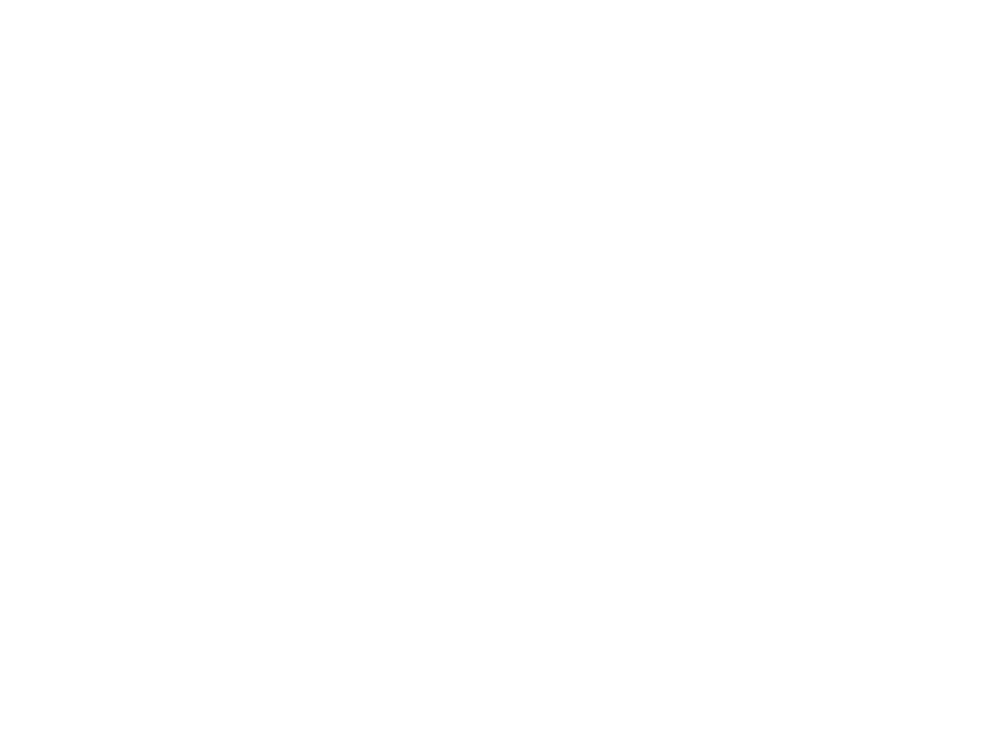
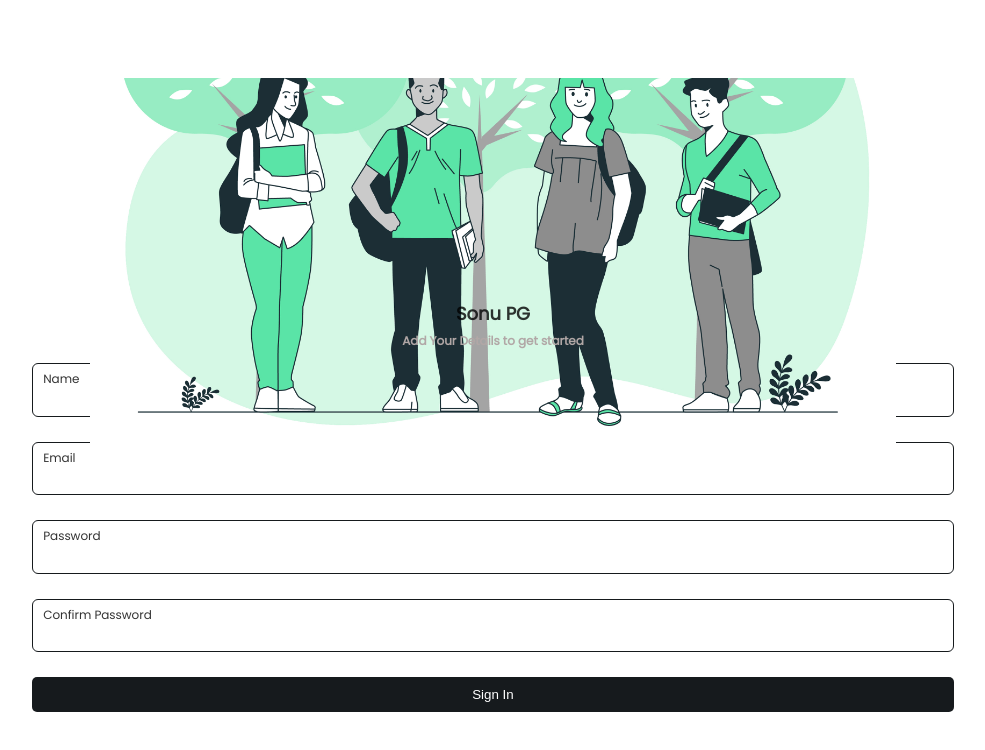
Before and after one commit to codeWithJooy/Rentfrontend, a React (Create React App) app: page /studentSignUp in a window 1280 px wide. Shown: the top 750 px of the page, without its empty margins (147-1132 px from the left). Built offline with nearby package versions, Linux system fonts and the light colour scheme.

Commit message:
Student Signup Page Done

```diff
--- a/src/App.js
+++ b/src/App.js
@@ -39,6 +39,7 @@ import Student from "./Pages/Student/Student";
 import Complaint from "./Pages/Student/Complaint";
 import ComplaintHeader from "./Components/Header/StudentHeader/ComplaintHeader";
 import ComplaintHolder from "./Pages/Student/ComplaintHolder";
+import StudentSignUp from "./Pages/Student/Signup/StudentSignUp";
 const App = () => {
   return (
     <BrowserRouter>
@@ -74,6 +75,7 @@ const App = () => {
 
         <Route path="/receipt" component={Receipt} />
 
+        <Route path="/studentSignUp" component={StudentSignUp} />
         <Route path="/student" component={Student} />
         <Route path="/complaint" component={Complaint} />
         <Route path="/complaintHolder" component={ComplaintHolder} />
--- /dev/null
+++ b/src/Pages/Student/Signup/StudentSignUp.js
@@ -0,0 +1,53 @@
+import React, { useState, useEffect } from "react";
+import "./StudentSignup.css";
+
+const StudentSignUp = () => {
+  return (
+    <div className="stuSignMain">
+      <div className="stuSignContainer">
+        <div className="stuSignPic">
+          <img src="Assets/Students/signup.jpg" />
+        </div>
+        <div className="stuSignTop">
+          <div className="stuSignTitle">
+            <p>Sonu PG </p>
+          </div>
+          <div className="stuSignDes">
+            <p>Add Your Details to get started</p>
+          </div>
+        </div>
+        <div className="stuSignDataSection">
+          <div className="stuSignDataUnit">
+            <div className="stuSignDataUnitInput">
+              <label>Name</label>
+              <input type="text" readOnly />
+            </div>
+          </div>
+          <div className="stuSignDataUnit">
+            <div className="stuSignDataUnitInput">
+              <label>Email</label>
+              <input type="text" />
+            </div>
+          </div>
+          <div className="stuSignDataUnit">
+            <div className="stuSignDataUnitInput">
+              <label>Password</label>
+              <input type="pasword" />
+            </div>
+          </div>
+          <div className="stuSignDataUnit">
+            <div className="stuSignDataUnitInput">
+              <label>Confirm Password</label>
+              <input type="password" />
+            </div>
+          </div>
+          <div className="stuSignDataUnit">
+            <button>Sign In</button>
+          </div>
+        </div>
+      </div>
+    </div>
+  );
+};
+
+export default StudentSignUp;
--- /dev/null
+++ b/src/Pages/Student/Signup/StudentSignup.css
@@ -0,0 +1,87 @@
+.stuSignMain {
+  width: 100%;
+  height: 100vh;
+  position: relative;
+  display: flex;
+  flex-wrap: wrap;
+  align-items: center;
+  justify-content: center;
+}
+.stuSignContainer {
+  width: 90%;
+  overflow-y: auto;
+}
+.stuSignPic {
+  width: 100%;
+  height: 25vh;
+  margin-bottom: 20px;
+  display: flex;
+  align-items: center;
+  justify-content: center;
+}
+.stuSignPic img {
+  width: 70%;
+  height: auto;
+}
+.stuSignTop {
+  width: 100%;
+}
+.stuSignTitle {
+  width: 100%;
+  padding: 2px 5px;
+  font-size: 18px;
+  font-weight: bold;
+  display: flex;
+  align-items: center;
+  justify-content: center;
+}
+.stuSignDes {
+  width: 100%;
+  padding: 2px 5px;
+  font-size: 12px;
+  font-weight: bold;
+  display: flex;
+  align-items: center;
+  justify-content: center;
+  color: #b1a7a6;
+}
+.stuSignDataSection {
+  width: 80%;
+  margin-left: 10%;
+}
+.stuSignDataUnit {
+  width: 100%;
+  padding: 10px 0px;
+}
+.stuSignDataUnitInput {
+  width: 100%;
+  padding: 2px 10px;
+  border: 1px solid #161a1d;
+  border-radius: 6px;
+  margin-bottom: 5px;
+}
+.stuSignDataUnitInput label {
+  font-size: 12px;
+  margin-bottom: 10px;
+}
+.stuSignDataUnitInput input {
+  width: 100%;
+  border: none;
+  outline: none;
+  padding: 2px;
+}
+.stuSignDataUnitInput textarea {
+  width: 100%;
+  border: none;
+  outline: none;
+  padding: 2px;
+  height: 80px;
+}
+.stuSignDataUnit button {
+  width: 100%;
+  background-color: #161a1d;
+  color: #fff;
+  border-radius: 5px;
+  border: none;
+  padding: 10px;
+}
```
Also changed, not shown: public/Assets/Students/signup.jpg (added), src/Pages/Student/Signup/StudentLogin.js (added), src/Pages/Student/Signup/StudentNumberLogin.js (added).
